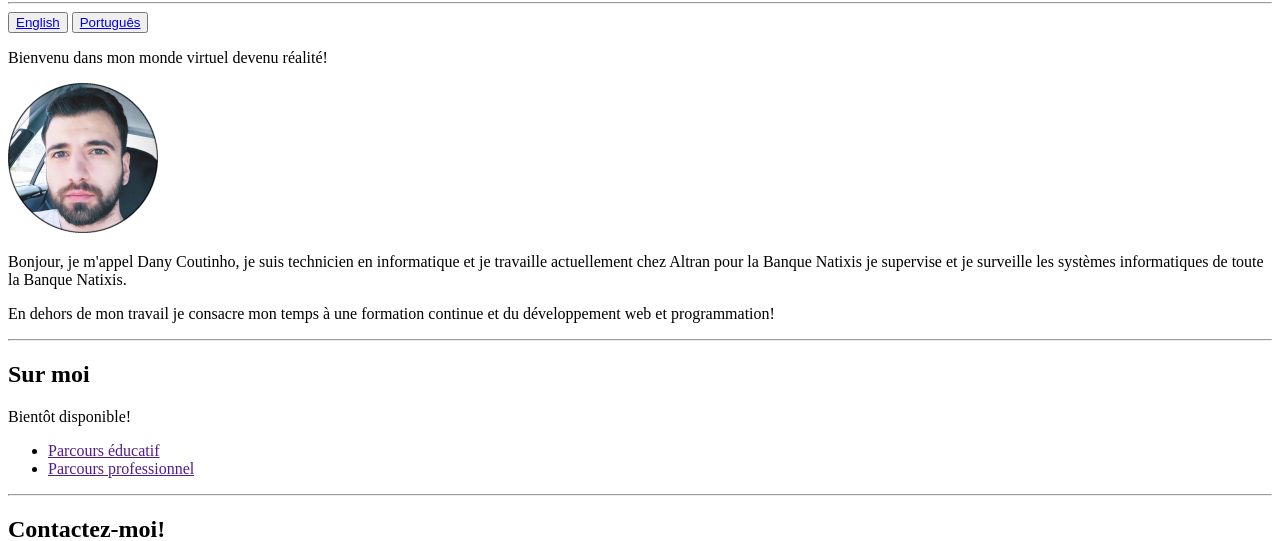
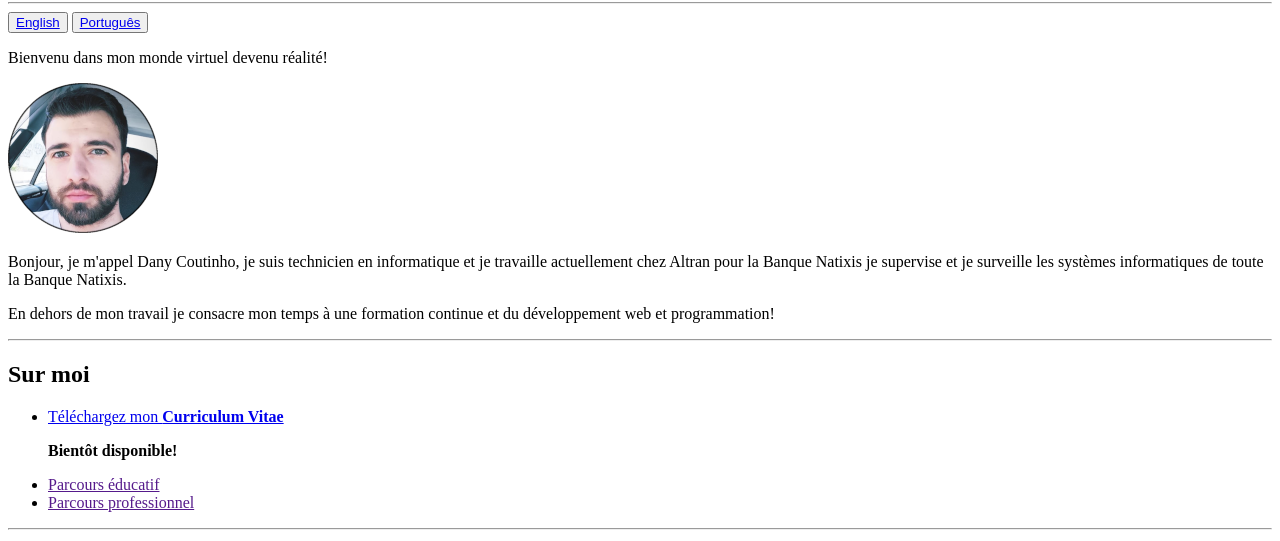
Before and after one commit to DanyCoutinho/danycoutinho.github.io, a plain HTML site: page indexfr.html in a window 1280 px wide. Shown: the part 78-619 px from the top of the page. Drawn offline with Linux system fonts and the light colour scheme.

Commit message:
Curriculum Vitae
Curriculum Vitae added!

```diff
--- a/indexfr.html
+++ b/indexfr.html
@@ -22,8 +22,13 @@
     </p>
     <hr>
     <h2>Sur moi</h2>
-    Bientôt disponible!
     <ul>
+        <li>
+            <a href="docs/CV-Europass-20200526-Coutinho-FR.pdf" download="CV-Europass-20200526-Coutinho-FR.pdf" type="application/pdf">Téléchargez mon <strong>Curriculum Vitae</strong></a>
+        </li>
+        <p>
+            <strong>Bientôt disponible!</strong>
+        </p>
         <li>
             <a href="">Parcours éducatif</a>
         </li>
@@ -37,10 +42,10 @@
     <ul>
         <li><img src="imgs/icone-linkedin.png" alt="YouTube"><a href="https://www.linkedin.com/in/DanyCoutinho/" target="_blank">Dany Coutinho</a> - Ajoutez-moi sur LinkedIn.</li>
         <li><img src="imgs/icone-github.png" alt="GitHub"><a href="https://github.com/DanyCoutinho" target="_blank">Dany Coutinho</a> - Accédez à mon dépôt public dans GitHub et engagez-vous dans mes projets!</li>
-        <li><img src="imgs/icone-instagram.png" alt="Instagram"><a href="https://www.instagram.com/dany.suico/" target="_blank">Dany Coutinho</a>- Suivez-moi sur Instagram.</li>
-        <li><img src="imgs/icone-youtube.png" alt="YouTube"><a href="https://www.youtube.com/channel/UCJFVaSZBv_D3DvNe117Rhbg?view_as=subscriber" target="_blank">Dany Coutinho</a>- Inscrivez-vous sur ma chaîne YouTube.</li>
-        <li><img src="imgs/icone-twitter.png" alt="Twitter"><a href="https://twitter.com/Dany__Coutinho" target="_blank">Dany Coutinho</a>- Suivez-moi sur Twitter.</li>
-        <li><img src="imgs/icone-facebook.png" alt="Facebook"><a href="https://www.facebook.com/dany.coutinho.93" target="_blank">Dany Coutinho</a>- Suivez-moi sur Facebook.</li>
+        <li><img src="imgs/icone-instagram.png" alt="Instagram"><a href="https://www.instagram.com/dany.suico/" target="_blank">Dany Coutinho</a> - Suivez-moi sur Instagram.</li>
+        <li><img src="imgs/icone-youtube.png" alt="YouTube"><a href="https://www.youtube.com/channel/UCJFVaSZBv_D3DvNe117Rhbg?view_as=subscriber" target="_blank">Dany Coutinho</a> - Inscrivez-vous sur ma chaîne YouTube.</li>
+        <li><img src="imgs/icone-twitter.png" alt="Twitter"><a href="https://twitter.com/Dany__Coutinho" target="_blank">Dany Coutinho</a> - Suivez-moi sur Twitter.</li>
+        <li><img src="imgs/icone-facebook.png" alt="Facebook"><a href="https://www.facebook.com/dany.coutinho.93" target="_blank">Dany Coutinho</a> - Suivez-moi sur Facebook.</li>
     </ul>
 </body>
 </html>
```
Also changed, not shown: index.html (+24 -5 lines), indexen.html (+10 -5 lines), 3 other files.
